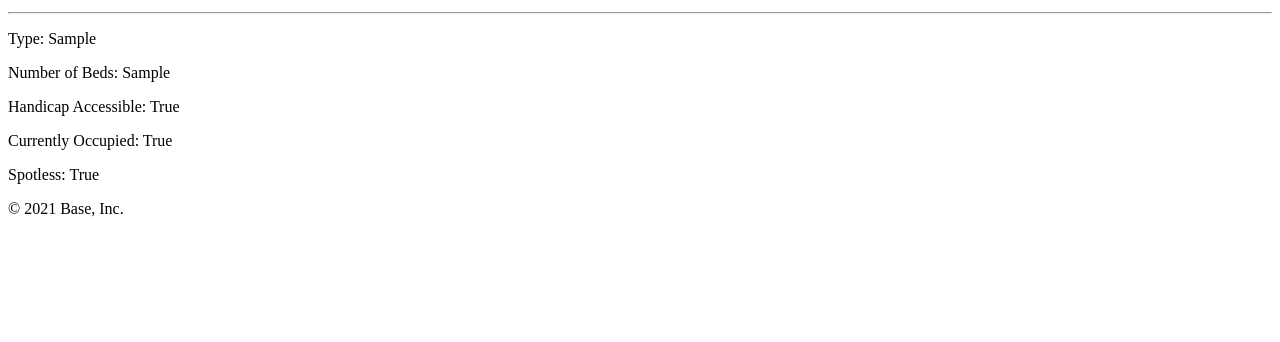
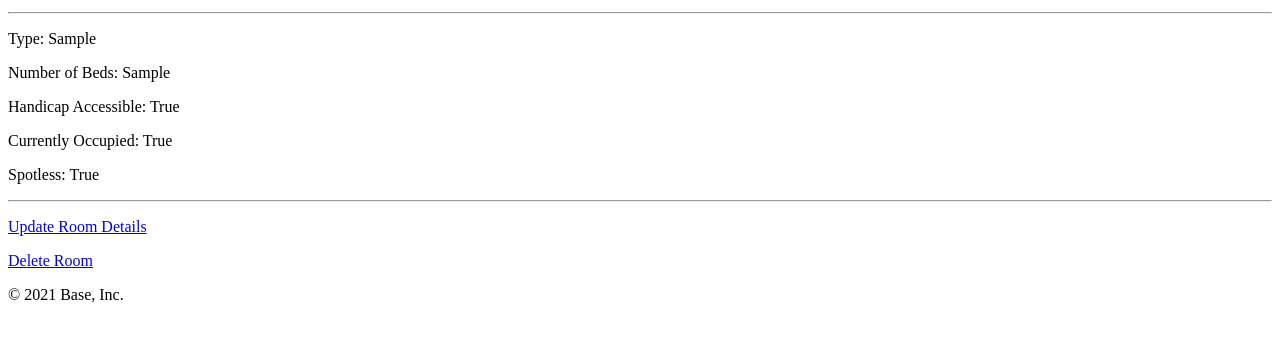
Before and after one commit to alanavery/base, a Django app: page /rooms/1/ in a window 1280 px wide. Shown: the part 273-615 px from the top of the page. Run offline with Django 3.2, Linux system fonts and the light colour scheme; tables that the repository leaves empty hold one stand-in row (values such as "Sample post").

Commit message:
Add urls for adding, updating, and deleting rooms

```diff
--- a/main_app/templates/rooms/details.html
+++ b/main_app/templates/rooms/details.html
@@ -10,4 +10,7 @@
 <p>Handicap Accessible: {{ room.accessible }}</p>
 <p>Currently Occupied: {{ room.occupied }}</p>
 <p>Spotless: {{ room.spotless }}</p>
+<hr />
+<p><a href="{% url 'rooms_update' room.id %}">Update Room Details</a></p>
+<p><a href="{% url 'rooms_delete' room.id %}">Delete Room</a></p>
 {% endblock %}
--- a/main_app/templates/rooms/index.html
+++ b/main_app/templates/rooms/index.html
@@ -4,6 +4,8 @@
 
 {% block content %}
 <h2>Rooms</h2>
+<hr />
+<p><a href="/rooms/create">Add Room</a></p>
 <hr />
 {% for room in rooms %}
 <h3>
--- a/main_app/urls.py
+++ b/main_app/urls.py
@@ -6,4 +6,9 @@ urlpatterns = [
     path('about/', views.about, name='about'),
     path('rooms/', views.rooms_index, name='rooms_index'),
     path('rooms/<int:room_id>/', views.rooms_details, name='rooms_details'),
+    path('rooms/create/', views.RoomCreate.as_view(), name='rooms_create'),
+    path('rooms/<int:pk>/update/',
+         views.RoomUpdate.as_view(), name='rooms_update'),
+    path('rooms/<int:pk>/delete/',
+         views.RoomDelete.as_view(), name='rooms_delete'),
 ]
--- a/main_app/views.py
+++ b/main_app/views.py
@@ -1,14 +1,30 @@
 from django.shortcuts import render
+from django.views.generic.edit import CreateView, UpdateView, DeleteView
+from django.http import HttpResponseRedirect
 from .models import Room
-# from django.http import HttpResponse
+
+# Create form views
 
 
-# rooms = [
-#     Room(101, 'standard, street view', '1 king', True, False, True),
-#     Room(204, 'standard, courtyard view', '2 queens', False, False, True),
-#     Room(209, 'suite, street view', '1 king', False, True, False),
-# ]
+class RoomCreate(CreateView):
+    model = Room
+    fields = '__all__'
+    success_url = '/rooms'
 
+
+class RoomUpdate(UpdateView):
+    model = Room
+    fields = ['beds', 'occupied', 'spotless']
+
+    def form_valid(self, form):
+        self.object = form.save(commit=False)
+        self.object.save()
+        return HttpResponseRedirect(f'/rooms/{str(self.object.pk)}')
+
+
+class RoomDelete(DeleteView):
+    model = Room
+    success_url = '/rooms'
 
 # Create your views here.
 
```
Also changed, not shown: main_app/templates/main_app/room_confirm_delete.html (added, +12 -0 lines), main_app/templates/main_app/room_form.html (added, +13 -0 lines).
